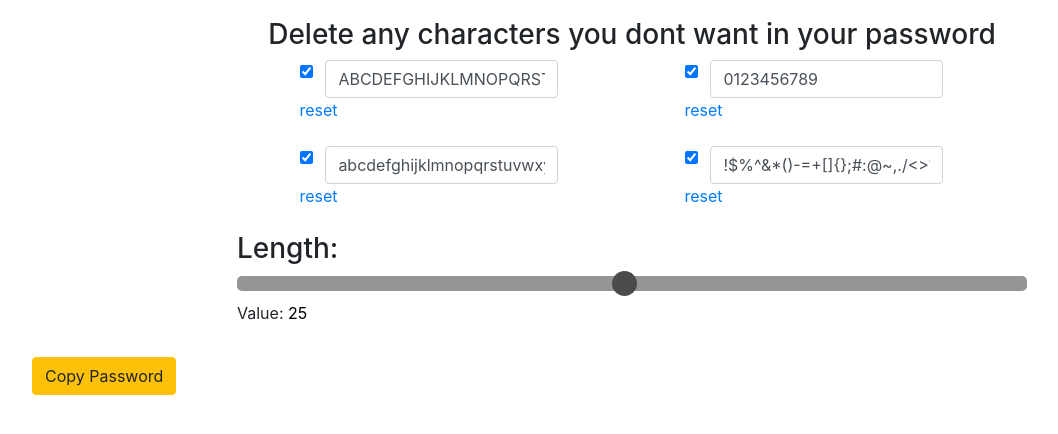
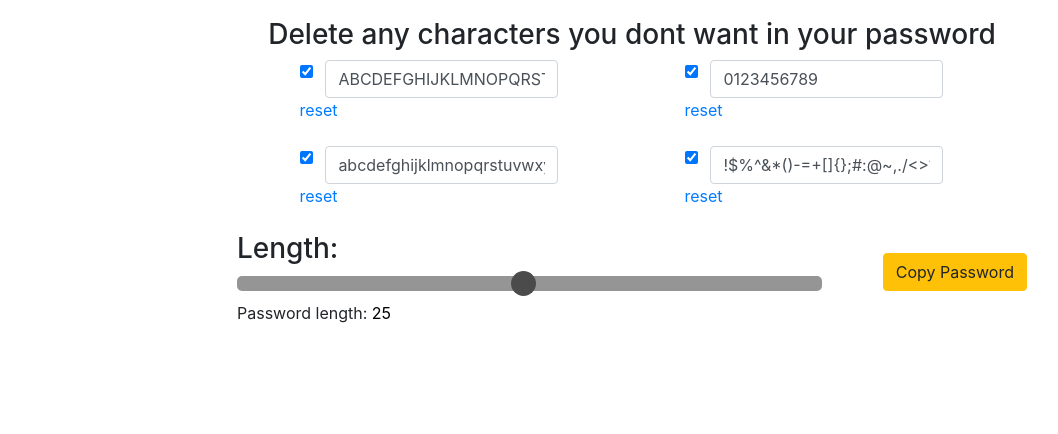
Before and after one commit to dawson-hamilton/random-password, a plain HTML site: page index.html in a window 1280 px wide. Shown: the part 142-576 px from the top of the page, without its empty margins (8-1066 px from the left). Drawn offline with nearby package versions, Linux system fonts and the light colour scheme.

Commit message:
making the button go up a bit and moving it to the right so i have room for the refresh button

```diff
--- a/index.html
+++ b/index.html
@@ -49,13 +49,17 @@
                 <br>
                 <div class="row">
                     <div class="col-md-2"></div>
-                    <div class="col-md-8">
+                    <div class="col-md-6">
                         <h3>Length:</h3>
                         <div class="slidecontainer">
                             <input id="length" type="range" min="1" max="50" value="25" class="slider" id="myRange"
                                 oninput="generatePassword(); return false">
-                            <p>Value: <span id="demo" style="color: black;">25</span></p>
+                            <p>Password length: <span id="demo" style="color: black;">25</span></p>
                         </div>
+                    </div>
+                    <div class="col-md-2">
+                        <button class="btn btn-warning" id="copyBtn" onclick="copyToClipboard('#display-password')">Copy
+                            Password</button>
                     </div>
                     <div class="col-md-2"></div>
                 </div>
@@ -67,7 +71,6 @@
                 </div>
                 <div class="col-md-2"></div>
             </div>
-            <button class="btn btn-warning" onclick="copyToClipboard('#display-password')">Copy Password</button>
         </div>
     </div>
 
--- a/script.js
+++ b/script.js
@@ -56,6 +56,9 @@ function generatePassword(passwordLength) {
     var $display = document.getElementById('display-password');
     $display.textContent = password;
     output.innerHTML = passwordLength;
+
+    $("#copyBtn").removeClass("btn-success");
+    $("#copyBtn").addClass("btn-warning");
 }
 
 function copyToClipboard(element) {
@@ -64,4 +67,6 @@ function copyToClipboard(element) {
     $temp.val($(element).text()).select();
     document.execCommand("copy");
     $temp.remove();
+    $("#copyBtn").removeClass("btn-warning");
+    $("#copyBtn").addClass("btn-success");
 }
--- a/style.css
+++ b/style.css
@@ -68,3 +68,8 @@
 #characters {
     margin-left: 5%;
 }
+
+#copyBtn {
+    margin-top: 12%;
+    float: right;
+}
```
